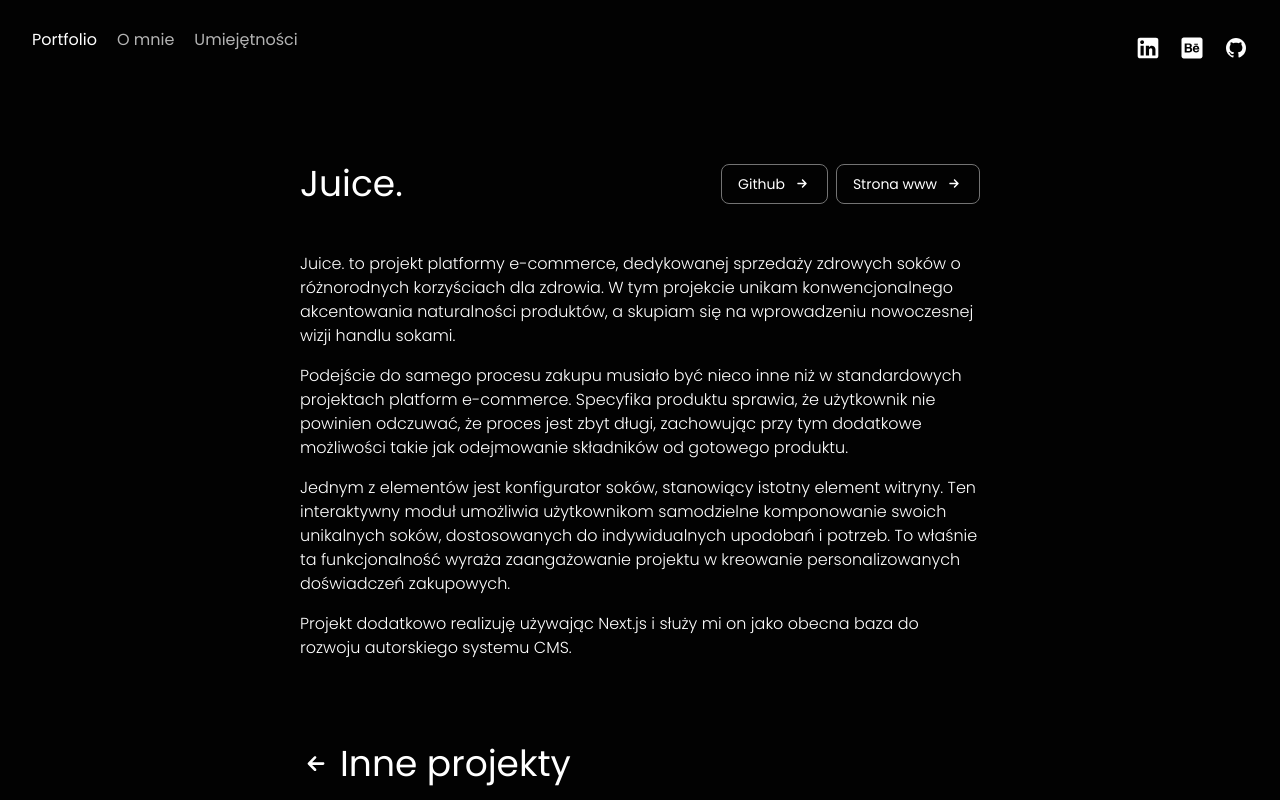
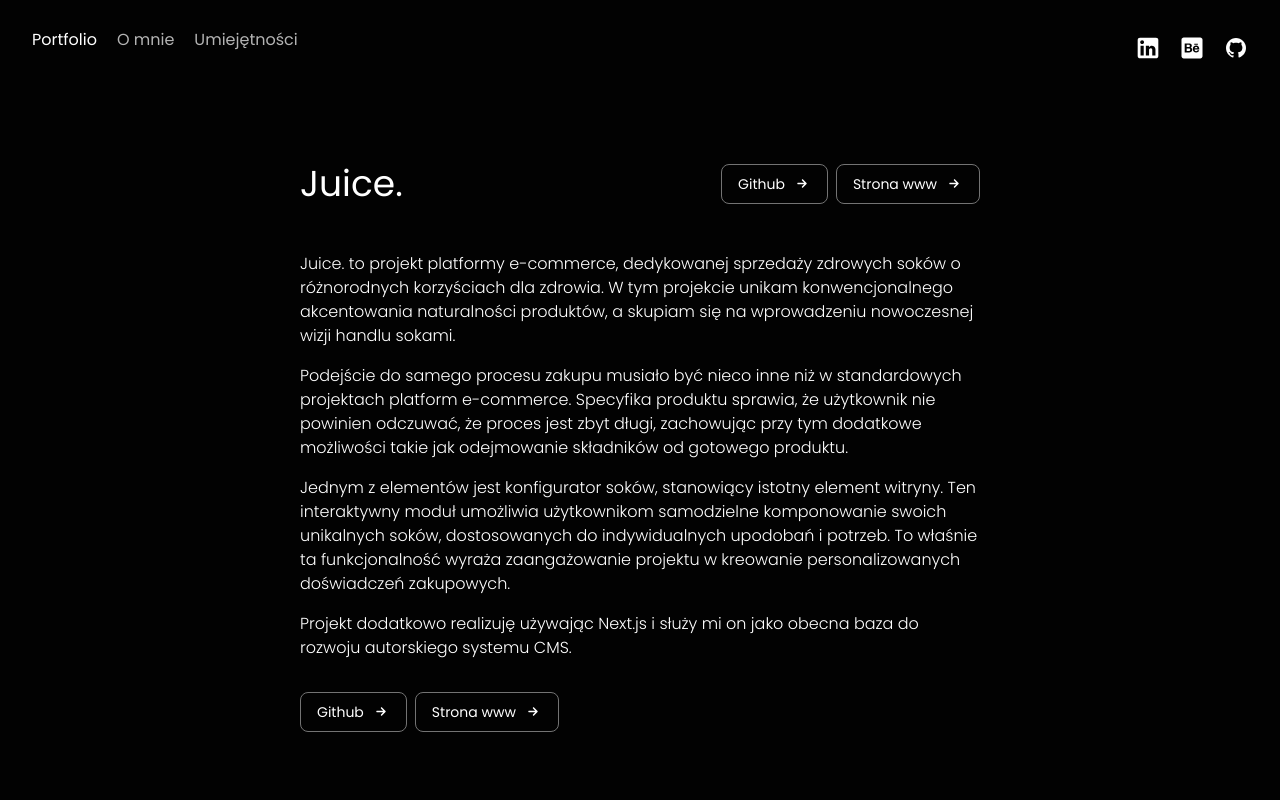
Before and after one commit to KrystianKurlej/Portfolio, a Next.js app: page /projekty/juice in a window 1280 px wide. Shown: the top 800 px of the page. Built offline with nearby package versions, Linux system fonts and the light colour scheme; no server answers.

Commit message:
content up

```diff
--- a/app/o-mnie/page.tsx
+++ b/app/o-mnie/page.tsx
@@ -20,7 +20,7 @@ const Page = () => {
         </div>
         <div>
             <h1 className="text-4xl mb-4">O mnie</h1>
-            <p>Jestem doświadczonym grafikiem ze specjalizacją w UI i UX. Tworzę interfejsy, animacje i gotowe do druku grafiki. Ponadto dążę do ciągłego rozwoju w obszarze programowania front-endowego.</p>
+            <p className="font-light">Jestem doświadczonym grafikiem ze specjalizacją w UI i UX. Tworzę interfejsy, animacje i gotowe do druku grafiki. Ponadto dążę do ciągłego rozwoju w obszarze programowania front-endowego.</p>
         </div>
     </header>
     <section id="experience">
--- a/app/projekty/juice/page.tsx
+++ b/app/projekty/juice/page.tsx
@@ -15,6 +15,10 @@ const Page = () => {
     <p className="mb-4 font-light">Podejście do samego procesu zakupu musiało być nieco inne niż w standardowych projektach platform e-commerce. Specyfika produktu sprawia, że użytkownik nie powinien odczuwać, że proces jest zbyt długi, zachowując przy tym dodatkowe możliwości takie jak odejmowanie składników od gotowego produktu.</p>
     <p className="mb-4 font-light">Jednym z elementów jest konfigurator soków, stanowiący istotny element witryny. Ten interaktywny moduł umożliwia użytkownikom samodzielne komponowanie swoich unikalnych soków, dostosowanych do indywidualnych upodobań i potrzeb. To właśnie ta funkcjonalność wyraża zaangażowanie projektu w kreowanie personalizowanych doświadczeń zakupowych.</p>
     <p className="mb-4 font-light">Projekt dodatkowo realizuję używając Next.js i służy mi on jako obecna baza do rozwoju autorskiego systemu CMS.</p>
+    <div className="mt-8 flex gap-2 w-full sm:w-fit">
+      <Button label="Github" link="https://github.com/KrystianKurlej/juice" linkTitle="Juice. - Github" />
+      <Button label="Strona www" link="https://juice-bay.vercel.app/" linkTitle="Juice. - Strona www" />
+    </div>
     </>
   );
 };
--- a/app/projekty/karnatech/page.tsx
+++ b/app/projekty/karnatech/page.tsx
@@ -16,6 +16,10 @@ const Page = () => {
     <p className="mb-4 font-light">Karnatech to projekt strony internetowej dla firmy specjalizującej się w różnorodnych usługach, takich jak tworzenie konstrukcji stalowych, obróbka CNC oraz cięcie laserem. Firma postanowiła zainwestować w nową identyfikację wizualną, dlatego też przestarzała już strona internetowa musiała być zaktualizowana.</p>
     <iframe className="w-full my-8 rounded" width="800" height="450" src="https://www.figma.com/embed?embed_host=share&url=https%3A%2F%2Fwww.figma.com%2Ffile%2FKIO6hhJI48IktdgHATfla8%2FKarnatech%3Ftype%3Ddesign%26node-id%3D0%253A1%26mode%3Ddesign%26t%3DuL8CsW0ukrFLacbn-1"></iframe>
     <p className="mb-4 font-light">Efektem mojej pracy jest nie tylko estetycznie atrakcyjna stronę internetowa, ale także dedykowany motyw WordPress, który idealnie odzwierciedla nową tożsamość firmy. Jest on wciąż w użyciu, stanowiąc solidną podstawę dla strony internetowej firmy oraz przyczyniając się do utrzymania spójnego i profesjonalnego wizerunku online.</p>
+    <div className="mt-8 flex gap-2 w-full sm:w-fit">
+      <Button label="Github" link="https://github.com/KrystianKurlej/Karnatech" linkTitle="SmoothFlow CMS - Github" />
+      <Button label="Strona www" link="https://karnatech.pl/" linkTitle="Karnatech - Strona www" />
+    </div>
     </>
   );
 };
--- a/app/projekty/smoothflow-cms/page.tsx
+++ b/app/projekty/smoothflow-cms/page.tsx
@@ -18,6 +18,10 @@ const Page = () => {
     <p className="mb-4 font-light">W trakcie tworzenia projektu w narzędziu Figma oparłem się na klasach Tailwind CSS. Wykorzystałem nazwy klas do definiowania zmiennych i stylów, co znacząco ułatwia programowanie tych elementów na późniejszych etapach.</p>
     <Image src='/img/SmoothFlow CMS - Tailwind.jpg' alt="SmoothFlow CMS - Tailwind" width={1920} height={1282} className="rounded my-8"/>
     <p className="mb-4 font-light">Dążąc do dalszego rozwoju, pracuję nad implementacją systemu przy użyciu frameworka Next.js, co można śledzić na moim profilu GitHub.</p>
+    <div className="mt-8 flex gap-2 w-full sm:w-fit">
+      <Button label="Github" link="https://github.com/KrystianKurlej/SmoothFlow-CMS" linkTitle="SmoothFlow CMS - Github" />
+      <Button label="Strona www" link="https://smooth-flow-cms.vercel.app/" linkTitle="SmoothFlow CMS - Strona www" />
+    </div>
     </>
   );
 };
```
